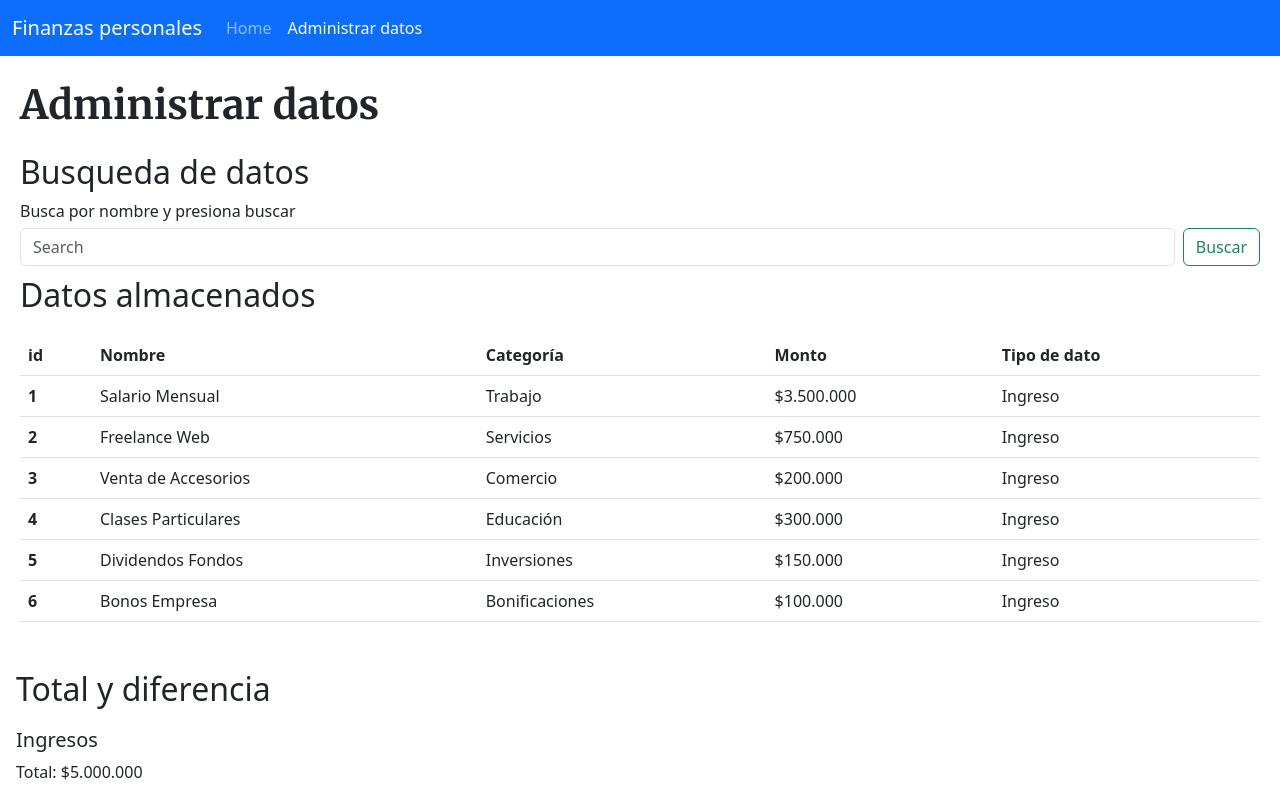
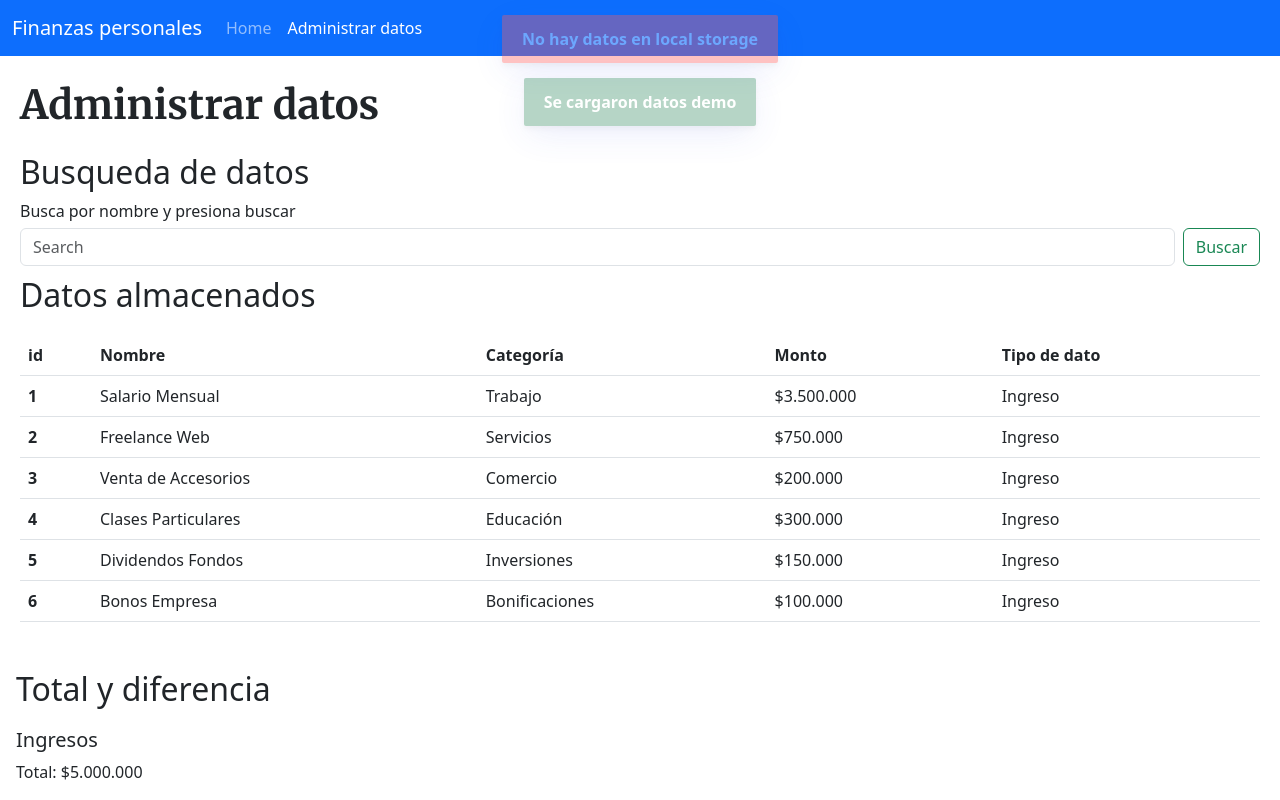
Before and after one commit to willplay94/finanzas_proyecto_coder_skill, a plain HTML site: page administrar-datos.html in a window 1280 px wide. Drawn offline with nearby package versions, Linux system fonts and the light colour scheme.

Commit message:
Implementacion con tostify para notificaciones y mejoras en funcionalidad

```diff
--- a/administrar-datos.html
+++ b/administrar-datos.html
@@ -13,6 +13,8 @@
         rel="stylesheet">
     <!-- Bootstrap -->
     <link href="https://cdn.jsdelivr.net/npm/bootstrap@5.3.0/dist/css/bootstrap.min.css" rel="stylesheet">
+    <!-- Toastify notificaciones link -->
+    <link rel="stylesheet" href="https://cdn.jsdelivr.net/npm/toastify-js/src/toastify.min.css">
     <!-- Estilos personalizados -->
     <link rel="stylesheet" href="./style/style.css">
 </head>
@@ -82,6 +84,8 @@
 
     <!-- Bootstrap JS -->
     <script src="https://cdn.jsdelivr.net/npm/bootstrap@5.3.0/dist/js/bootstrap.bundle.min.js"></script>
+    <!-- Toastify notificaciones JS-->
+    <script src="https://cdn.jsdelivr.net/npm/toastify-js"></script>
 </body>
 
 </html>
--- a/script/administrar-datos.js
+++ b/script/administrar-datos.js
@@ -19,8 +19,32 @@ botonBusqueda.addEventListener('click', busquedaDatos)
 //-----Carga de datos desde localStorage o fetch-----//
 //Trae los datos del local storage
 datosAlmacenadosIngresos = JSON.parse(localStorage.getItem('ingreso'))
+
 //Valida si hay datos en el local storage para saber si trae desde fetch o no
 if (datosAlmacenadosIngresos === null) {
+    //Tostify notificaciones
+    Toastify({
+        text: "Se cargaron datos demo",
+        duration: 5000,
+        position: "center",
+        style: {
+            background: "rgba(57, 143, 100, 0.93)",
+            color: "White",
+            fontWeight: "bold",
+        }
+    }).showToast()
+
+    Toastify({
+            text: "No hay datos en local storage",
+            duration: 5000,
+            position: "center",
+            style: {
+                background: "rgba(252, 90, 90, 0.93)",
+                color: "White",
+                fontWeight: "bold",
+            }
+        }).showToast()
+
     async function cargarDatosLocales() {
         try {
             const response = await fetch(URL_DATABASE_INGRESOS)
@@ -60,6 +84,18 @@ if (datosAlmacenadosIngresos === null) {
     cargarDatosLocales()
 
 } else {
+    // Toastify notificaciones
+    Toastify({
+        text: "Datos subidos desde local storage",
+        duration: 5000,
+        position: "center",
+        style: {
+            background: "rgba(57, 143, 100, 0.93)",
+            color: "White",
+            fontWeight: "bold",
+        }
+    }).showToast()
+
     //-----Renderizado de tabla-----//
     datosAlmacenadosIngresos.forEach(datosAlmacenadosIngreso => {
         const registro = document.createElement('tr')
```
Also changed, not shown: index.html (+4 -15 lines), script/main.js (+24 -2 lines), 1 other file.
